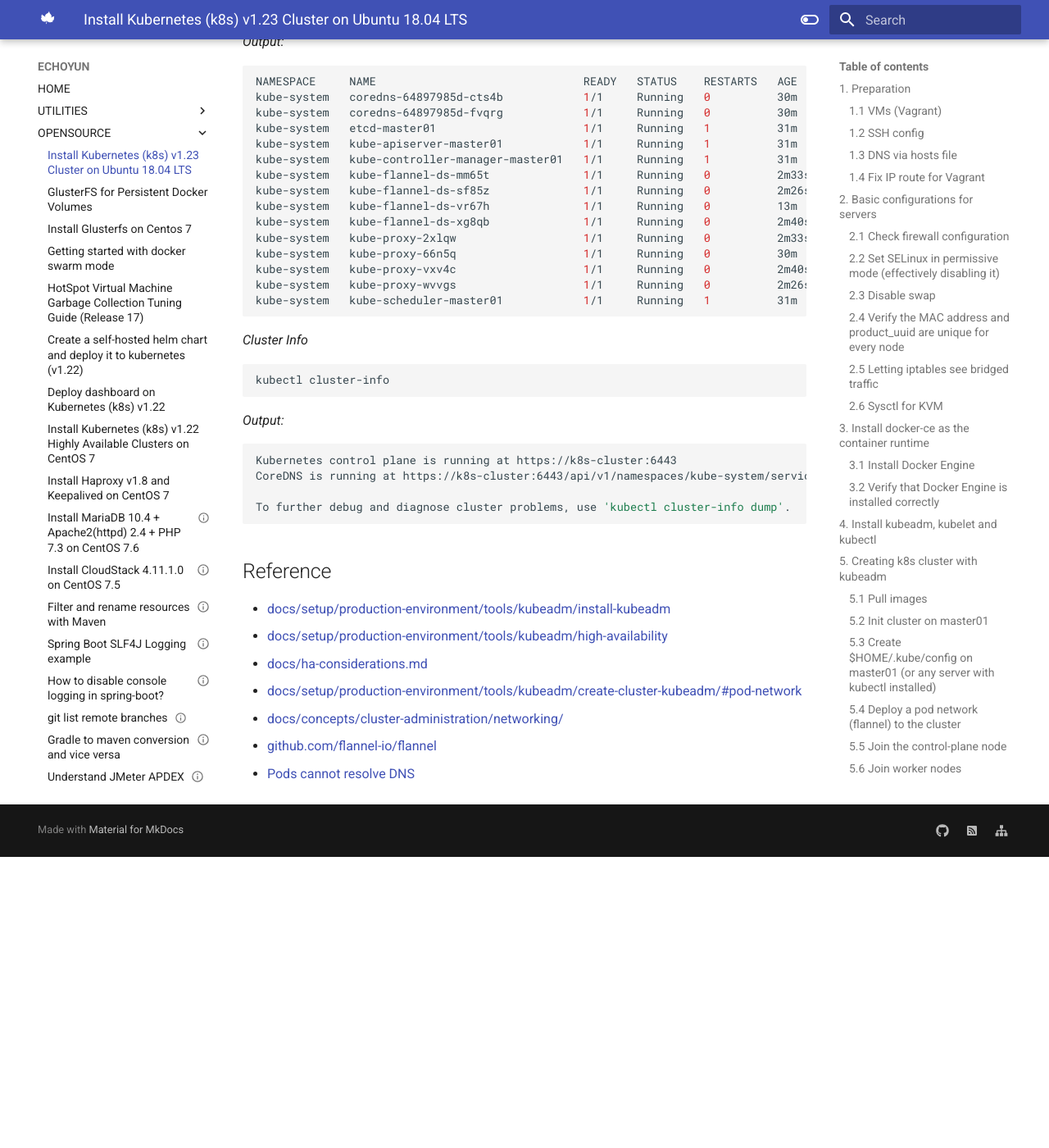
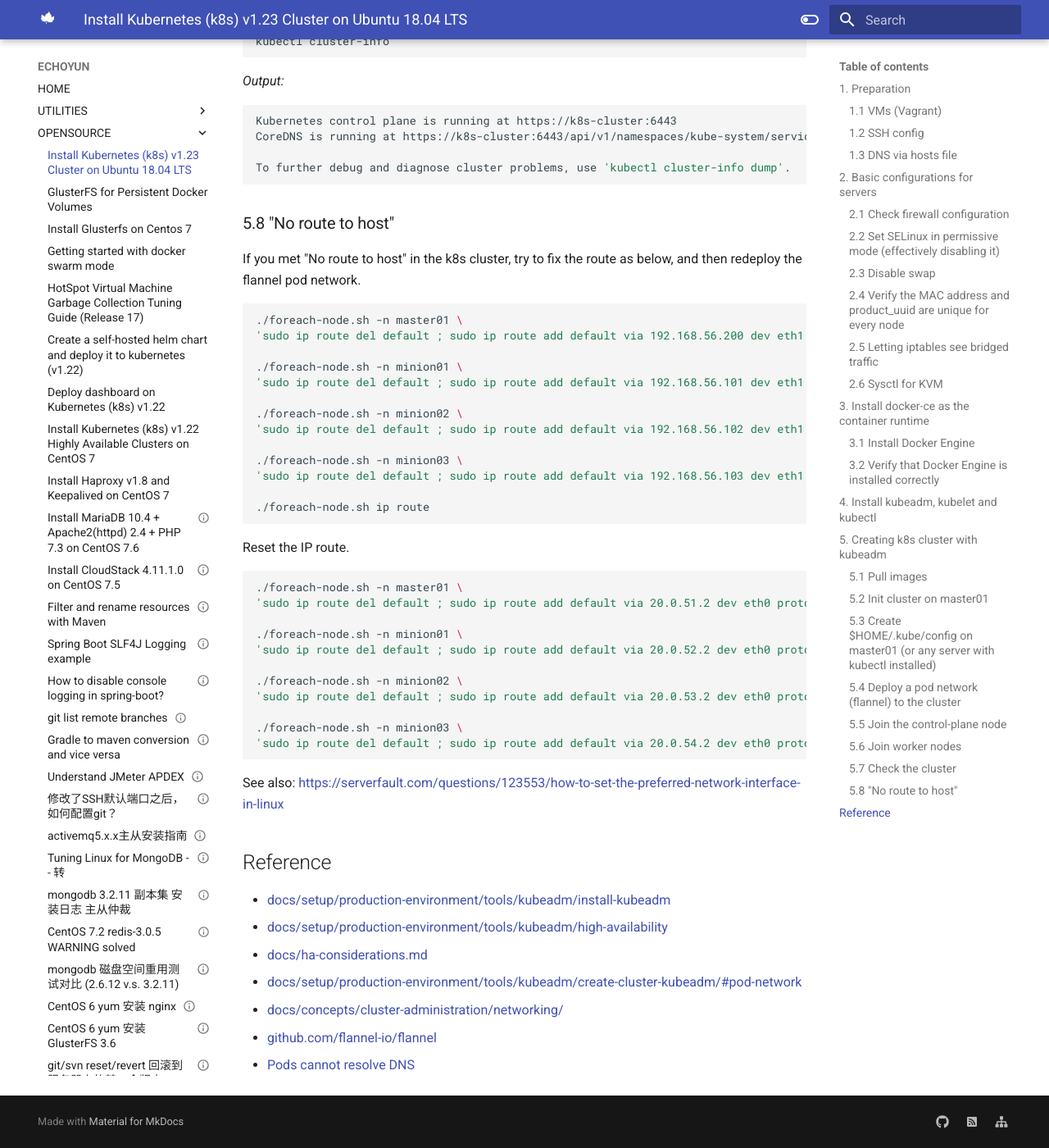
Before and after one commit to cloudecho/cloudecho.github.io, an MkDocs documentation site: the page built from docs/OPENSOURCE/2022-04-25-install-k8s-1.23-cluster-on-ubuntu-18lts.md, in a window 1280 px wide and 1400 px high, scrolled down 7686 px. Shown: the whole window at 82% size. Built offline with MkDocs 1.6.1 and Material for MkDocs 9.7.7, drawn with Linux system fonts in a browser that asks for light colours; before the commit the page ends 8731 px from its top, so only the background shows below that; some of the changed text lies outside the part shown.

Commit message:
fix the latest post

````diff
--- a/docs/OPENSOURCE/2022-04-25-install-k8s-1.23-cluster-on-ubuntu-18lts.md
+++ b/docs/OPENSOURCE/2022-04-25-install-k8s-1.23-cluster-on-ubuntu-18lts.md
@@ -194,27 +194,6 @@
 ./foreach-node.sh "sudo sed -ie s/127.0.2.1/#127.0.2.1/ /etc/hosts"
 ./foreach-node.sh -m script /tmp/add-hosts.sh
 ```
-
-### 1.4 Fix IP route for Vagrant
-
-```sh
-./foreach-node.sh -n master01 \
-'sudo ip route del default ; sudo ip route add default via 192.168.56.200 dev eth1'
-
-./foreach-node.sh -n minion01 \
-'sudo ip route del default ; sudo ip route add default via 192.168.56.101 dev eth1'
-
-./foreach-node.sh -n minion02 \
-'sudo ip route del default ; sudo ip route add default via 192.168.56.102 dev eth1'
-
-./foreach-node.sh -n minion03 \
-'sudo ip route del default ; sudo ip route add default via 192.168.56.103 dev eth1'
-
-./foreach-node.sh ip route
-```
-
-See also: https://serverfault.com/questions/123553/how-to-set-the-preferred-network-interface-in-linux
-
 
 ## 2. Basic configurations for servers
 
@@ -640,6 +619,45 @@
 To further debug and diagnose cluster problems, use 'kubectl cluster-info dump'.
 ```
 
+### 5.8 "No route to host"
+
+If you met "No route to host" in the k8s cluster, try to fix the route as below, and then redeploy the flannel pod network.
+
+```sh
+./foreach-node.sh -n master01 \
+'sudo ip route del default ; sudo ip route add default via 192.168.56.200 dev eth1'
+
+./foreach-node.sh -n minion01 \
+'sudo ip route del default ; sudo ip route add default via 192.168.56.101 dev eth1'
+
+./foreach-node.sh -n minion02 \
+'sudo ip route del default ; sudo ip route add default via 192.168.56.102 dev eth1'
+
+./foreach-node.sh -n minion03 \
+'sudo ip route del default ; sudo ip route add default via 192.168.56.103 dev eth1'
+
+./foreach-node.sh ip route
+```
+
+Reset the IP route.
+
+```sh
+./foreach-node.sh -n master01 \
+'sudo ip route del default ; sudo ip route add default via 20.0.51.2 dev eth0 proto dhcp src 20.0.51.15 metric 100'
+
+./foreach-node.sh -n minion01 \
+'sudo ip route del default ; sudo ip route add default via 20.0.52.2 dev eth0 proto dhcp src 20.0.52.15 metric 100'
+
+./foreach-node.sh -n minion02 \
+'sudo ip route del default ; sudo ip route add default via 20.0.53.2 dev eth0 proto dhcp src 20.0.53.15 metric 100'
+
+./foreach-node.sh -n minion03 \
+'sudo ip route del default ; sudo ip route add default via 20.0.54.2 dev eth0 proto dhcp src 20.0.54.15 metric 100'
+```
+
+See also: https://serverfault.com/questions/123553/how-to-set-the-preferred-network-interface-in-linux
+
+
 ## Reference
 
 * [docs/setup/production-environment/tools/kubeadm/install-kubeadm](https://kubernetes.io/docs/setup/production-environment/tools/kubeadm/install-kubeadm/)
````
